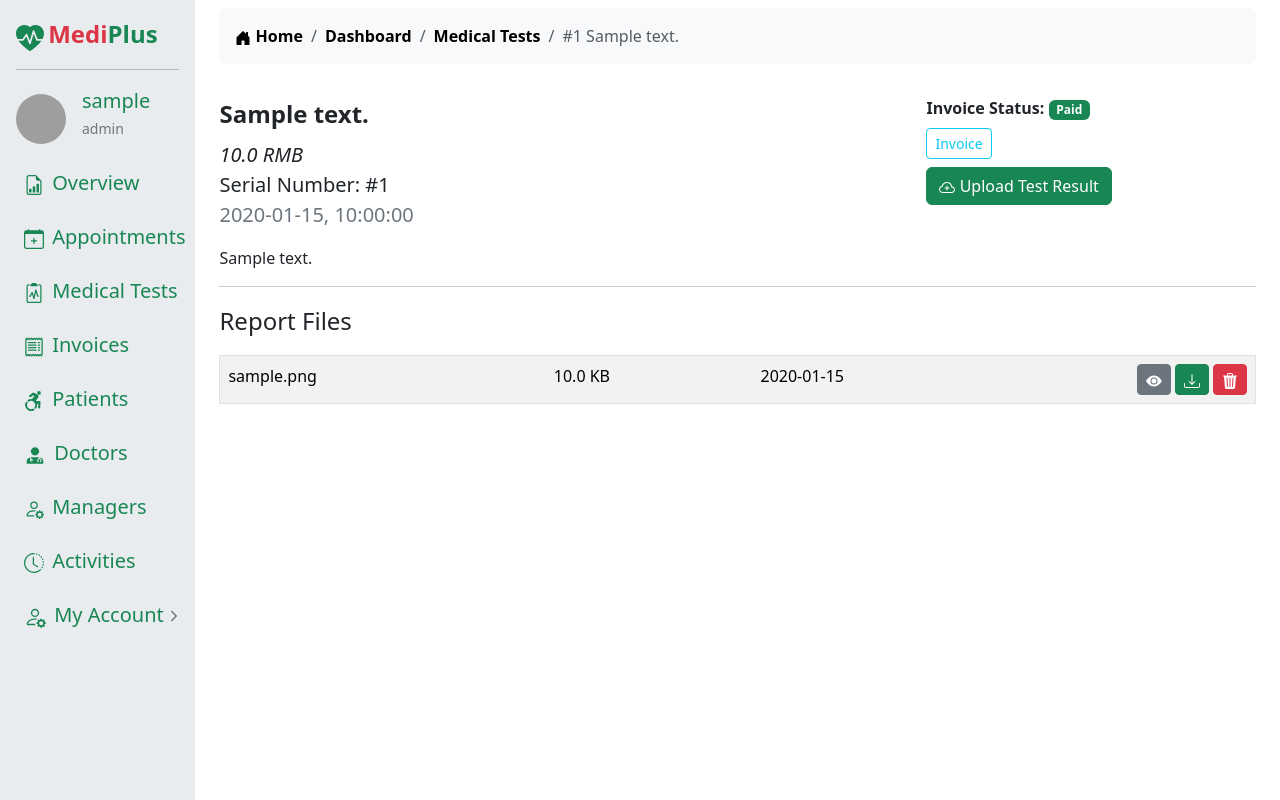
After one commit to alfa-echo-niner-ait/mediplus, a Flask app: page /dashboard/manager/tests/1 in a window 1280 px wide. The commit adds this page. Run offline with Flask 3, Linux system fonts and the light colour scheme; a user stored in the database is signed in; tables that the repository leaves empty hold one stand-in row (values such as "Sample post"); parts of the project's set-up code (start-up, migrations or seed data) failed here and were passed over; some libraries are stand-ins or nearby versions; grey boxes are pictures that could not be loaded.

Commit message:
Test report uploading and other fix!

```diff
--- a/src/manager/forms.py
+++ b/src/manager/forms.py
@@ -107,3 +107,17 @@ class UpdateInvoiceForm(FlaskForm):
     )
     payment_note = StringField("Payment Note")
     submit = SubmitField("Update")
+
+
+class Test_Result_Upload_Form(FlaskForm):
+    file_name = StringField("File Name", validators=[DataRequired()])
+    file = FileField(
+        "Pick a Record File",
+        validators=[
+            DataRequired(),
+            FileAllowed(
+                ["jpg", "jpeg", "png", "svg", "pdf"], "Please pick allowed format!"
+            ),
+        ],
+    )
+    submit = SubmitField("Upload New Record")
--- a/src/manager/routes.py
+++ b/src/manager/routes.py
@@ -1,3 +1,5 @@
+import os
+import secrets
 from flask import (
     Blueprint,
     render_template,
@@ -7,6 +9,7 @@ from flask import (
     request,
     session,
     abort,
+    current_app,
 )
 from flask_login import login_required, current_user
 from src.users.models import Users, User_Logs, Patients, Doctors, Managers
@@ -25,6 +28,7 @@ from .forms import (
     NewMedicalTestForm,
     UpdateMedicalTestForm,
     UpdateInvoiceForm,
+    Test_Result_Upload_Form,
 )
 from src.public.forms import SearchTestForm
 from src import db, hash_manager
@@ -50,7 +54,7 @@ def appointemnts():
     return render_template("manager/appointments.html", title="Appointments Management")
 
 
-@manager.route("/dashboard/tests", methods=["GET", "POST"])
+@manager.route("/dashboard/manager/tests", methods=["GET", "POST"])
 @login_required
 def tests():
     page_num = request.args.get("page", 1, int)
@@ -81,6 +85,89 @@ def tests():
         items=items,
         title="Tests Management",
     )
+
+
+@manager.route("/dashboard/manager/tests/<serial_number>", methods=["GET", "POST"])
+@login_required
+def test_details(serial_number):
+    upload_form = Test_Result_Upload_Form()
+
+    item = (
+        Medical_Test_Book.query.filter(Medical_Test_Book.serial_number == serial_number)
+        .join(Invoice_Items, Medical_Test_Book.invoice_item_id == Invoice_Items.item_id)
+        .join(Invoices, Invoice_Items.invoice_id == Invoices.invoice_id)
+        .join(Medical_Tests, Invoice_Items.test_id_ref == Medical_Tests.test_id)
+        .add_columns(
+            Medical_Test_Book.serial_number,
+            Invoice_Items.invoice_id,
+            Invoice_Items.item_desc,
+            Invoice_Items.item_price,
+            Invoices.status,
+            Invoices.invoice_date,
+            Invoices.invoice_time,
+            Invoices.invoice_patient_id,
+            Medical_Tests.test_desc,
+        )
+        .first_or_404()
+    )
+
+    files = Medical_Report_Files.query.filter(
+        Medical_Report_Files.test_book_serial == serial_number
+    ).all()
+
+    return render_template(
+        "manager/test_details.html",
+        item=item,
+        files=files,
+        upload_form=upload_form,
+        title=f"Test: {item.test_desc}",
+    )
+
+
+# Record file upload handler
+@manager.route("/dashboard/manager/tests/<serial_number>/upload", methods=["POST"])
+@login_required
+def upload_test_report(serial_number):
+    upload_form = Test_Result_Upload_Form()
+
+    # File upload form handler
+    if upload_form.validate_on_submit() and request.method == "POST":
+        file_name = upload_form.file_name.data
+        file = upload_form.file.data
+
+        date, time = get_datetime()
+        _, file_extension = os.path.splitext(file.filename)
+        random_hex = secrets.token_hex(20)
+        file_path_name = random_hex + file_extension
+
+        file_path = os.path.join(
+            current_app.root_path, "static/upload/manager/test_results/", file_path_name
+        )
+        file.save(file_path)
+        file_size_kb = float(format(os.path.getsize(file_path) / 1024, ".2f"))
+
+        # Add information to database
+        new_file = Medical_Report_Files(
+            serial_number,
+            file_name,
+            file_path_name,
+            file_size_kb,
+            current_user.id,
+            date,
+            time,
+        )
+        new_log = User_Logs(current_user.id, "Upload Test Result", date, time)
+        new_log.log_desc = f"Test Book Serial #{serial_number}, {file_name} ({file_size_kb} KB), file: {file_path_name}"
+
+        db.session.add(new_file)
+        db.session.add(new_log)
+        db.session.commit()
+
+        flash("File Uploaded Successfully!", category="success")
+        return redirect(url_for('manager.test_details', serial_number=serial_number))
+    else:
+        flash("Please select correct file format!", category="danger")
+        return redirect(url_for('manager.test_details', serial_number=serial_number))
 
 
 @manager.route("/dashboard/manager/tests/catalog", methods=["GET", "POST"])
--- a/src/templates/manager/invoice_update.html
+++ b/src/templates/manager/invoice_update.html
@@ -35,6 +35,9 @@
     <div class="d-flex justify-content-between">
         <div class="me-auto">
             <ul class="list-unstyled">
+                <li class="text-muted">
+                    <span class="fw-bold">Patiend ID:</span> {{ patient.p_id }}
+                </li>
                 <li class="text-muted">
                     <span class="fw-bold">
                         Patient:
--- /dev/null
+++ b/src/templates/manager/test_details.html
@@ -0,0 +1,126 @@
+{% extends 'layout/layout_manager.html' %}
+
+
+{% block content %}
+<div class="container">
+    <nav aria-label="breadcrumb">
+        <ol class="breadcrumb breadcrumb-chevron p-3 bg-body-tertiary rounded-3">
+            <li class="breadcrumb-item">
+                <a class="link-body-emphasis fw-semibold text-decoration-none" href="{{ url_for('public.index') }}">
+                    <svg width="16" height="16" fill="currentColor" class="bi" viewBox="0 0 16 16">
+                        <path
+                            d="M6.5 14.5v-3.505c0-.245.25-.495.5-.495h2c.25 0 .5.25.5.5v3.5a.5.5 0 0 0 .5.5h4a.5.5 0 0 0 .5-.5v-7a.5.5 0 0 0-.146-.354L13 5.793V2.5a.5.5 0 0 0-.5-.5h-1a.5.5 0 0 0-.5.5v1.293L8.354 1.146a.5.5 0 0 0-.708 0l-6 6A.5.5 0 0 0 1.5 7.5v7a.5.5 0 0 0 .5.5h4a.5.5 0 0 0 .5-.5" />
+                    </svg>
+                    Home
+                </a>
+            </li>
+            <li class="breadcrumb-item">
+                <a class="link-body-emphasis fw-semibold text-decoration-none" href="{{ url_for('public.dashboard') }}">
+                    Dashboard
+                </a>
+            </li>
+            <li class="breadcrumb-item">
+                <a class="link-body-emphasis fw-semibold text-decoration-none" href="{{ url_for('manager.tests') }}">
+                    Medical Tests
+                </a>
+            </li>
+            <li class="breadcrumb-item active">
+                #{{ item.serial_number }} {{ item.item_desc }}
+            </li>
+        </ol>
+    </nav>
+</div>
+
+<div class="container">
+    <div class="row">
+        <div class="col-md-6 col-lg-8 mt-3">
+            <div class="fs-4 fw-bold">
+                {{ item.item_desc }}
+            </div>
+            <div class="fs-5 mt-2 fst-italic">{{ item.item_price }} RMB</div>
+            <div class="fs-5">Serial Number: #{{ item.serial_number }}</div>
+            <div class="fs-5 text-secondary">{{ item.invoice_date }}, {{ item.invoice_time }}</div>
+            <div class="fs-6 text-break mt-3">
+                {%for line in item.test_desc %}{%if line=='\n'%}
+                <br>
+                {% else %}{{line}}{%endif%}{%endfor%}
+            </div>
+        </div>
+        <div class="col-md-6 col-lg-4 mt-3">
+            <div class="fs-6 fw-bold">
+                Invoice Status:
+                {% if item.status == "Unpaid" %}
+                <span class="badge bg-danger fw-bold">Unpaid</span>
+                {% else %}
+                <span class="badge bg-success fw-bold">Paid</span>
+                {% endif %}
+            </div>
+            <a href="{{ url_for('manager.invoice_update', id=item.invoice_id)}}" target="_blank"
+                class="btn btn-outline-info btn-sm pop mt-2">
+                Invoice
+            </a>
+            <br>
+            <button type="button" class="btn btn-success mt-2" data-bs-toggle="modal" data-bs-target="#uploadModal">
+                <svg width="16" height="16" fill="currentColor" class="bi" viewBox="0 0 16 16">
+                    <path fill-rule="evenodd"
+                        d="M8 5.5a.5.5 0 0 1 .5.5v1.5H10a.5.5 0 0 1 0 1H8.5V10a.5.5 0 0 1-1 0V8.5H6a.5.5 0 0 1 0-1h1.5V6a.5.5 0 0 1 .5-.5" />
+                    <path
+                        d="M4.406 3.342A5.53 5.53 0 0 1 8 2c2.69 0 4.923 2 5.166 4.579C14.758 6.804 16 8.137 16 9.773 16 11.569 14.502 13 12.687 13H3.781C1.708 13 0 11.366 0 9.318c0-1.763 1.266-3.223 2.942-3.593.143-.863.698-1.723 1.464-2.383m.653.757c-.757.653-1.153 1.44-1.153 2.056v.448l-.445.049C2.064 6.805 1 7.952 1 9.318 1 10.785 2.23 12 3.781 12h8.906C13.98 12 15 10.988 15 9.773c0-1.216-1.02-2.228-2.313-2.228h-.5v-.5C12.188 4.825 10.328 3 8 3a4.53 4.53 0 0 0-2.941 1.1z" />
+                </svg>
+                Upload Test Result
+            </button>
+        </div>
+    </div>
+    <hr>
+</div>
+
+<div class="container mt-3">
+    <div class="fs-4 fw-light mb-3">
+        Report Files
+    </div>
+
+    {% if files %}
+        <table class="table table-striped border">
+            {% for file in files %}
+            <tr>
+                <td class="fw-light">{{ file.file_name }}</td>
+                <td class="text-center fw-light">{{ file.file_size_kb }} KB</td>
+                <td class="text-center fw-light">{{ file.upload_date }}</td>
+                <td class="text-end">
+                    <a href="{{ url_for('patient.view_file', id=file.file_id) }}" class="btn btn-sm btn-secondary fw-light">
+                        <svg width="16" height="16" fill="currentColor" class="bi" viewBox="0 0 16 16">
+                            <path d="M10.5 8a2.5 2.5 0 1 1-5 0 2.5 2.5 0 0 1 5 0" />
+                            <path
+                                d="M0 8s3-5.5 8-5.5S16 8 16 8s-3 5.5-8 5.5S0 8 0 8m8 3.5a3.5 3.5 0 1 0 0-7 3.5 3.5 0 0 0 0 7" />
+                        </svg>
+                    </a>
+                    <a href="{{ url_for('patient.download_file', file_id=file.file_id) }}"
+                        class="btn btn-sm btn-success fw-light">
+                        <svg width="16" height="16" fill="currentColor" class="bi" viewBox="0 0 16 16">
+                            <path
+                                d="M.5 9.9a.5.5 0 0 1 .5.5v2.5a1 1 0 0 0 1 1h12a1 1 0 0 0 1-1v-2.5a.5.5 0 0 1 1 0v2.5a2 2 0 0 1-2 2H2a2 2 0 0 1-2-2v-2.5a.5.5 0 0 1 .5-.5" />
+                            <path
+                                d="M7.646 11.854a.5.5 0 0 0 .708 0l3-3a.5.5 0 0 0-.708-.708L8.5 10.293V1.5a.5.5 0 0 0-1 0v8.793L5.354 8.146a.5.5 0 1 0-.708.708z" />
+                        </svg>
+                    </a>
+                    <a href="{{ url_for('patient.delete_record', id=file.file_id)}}" class="btn btn-sm btn-danger fw-light"
+                        onclick="return confirm('Delete file: {{ file.file_name }}?')">
+                        <svg width="16" height="16" fill="currentColor" class="bi" viewBox="0 0 16 16">
+                            <path
+                                d="M11 1.5v1h3.5a.5.5 0 0 1 0 1h-.538l-.853 10.66A2 2 0 0 1 11.115 16h-6.23a2 2 0 0 1-1.994-1.84L2.038 3.5H1.5a.5.5 0 0 1 0-1H5v-1A1.5 1.5 0 0 1 6.5 0h3A1.5 1.5 0 0 1 11 1.5m-5 0v1h4v-1a.5.5 0 0 0-.5-.5h-3a.5.5 0 0 0-.5.5M4.5 5.029l.5 8.5a.5.5 0 1 0 .998-.06l-.5-8.5a.5.5 0 1 0-.998.06m6.53-.528a.5.5 0 0 0-.528.47l-.5 8.5a.5.5 0 0 0 .998.058l.5-8.5a.5.5 0 0 0-.47-.528M8 4.5a.5.5 0 0 0-.5.5v8.5a.5.5 0 0 0 1 0V5a.5.5 0 0 0-.5-.5" />
+                        </svg>
+                    </a>
+                </td>
+            </tr>
+            {% endfor %}
+        </table>
+    {% else %}
+        <div class="text-danger">
+            No report file found for this test!
+        </div>
+    {% endif %}
+
+</div>
+{% include '/manager/upload_result_modal.html' %}
+
+{% endblock content %}
--- /dev/null
+++ b/src/templates/manager/upload_result_modal.html
@@ -0,0 +1,56 @@
+<div class="modal" id="uploadModal">
+    <div class="modal-dialog modal-dialog-centered">
+        <div class="modal-content">
+            <!-- Header -->
+            <div class="modal-header bg-secondary-subtle">
+                <h4 class="modal-title">Upload Test Result File</h4>
+                <button type="button" class="btn-close bg-danger" data-bs-dismiss="modal"></button>
+            </div>
+            <!-- Body -->
+            <div class="modal-body">
+                <!-- Notice -->
+                <div class="alert alert-warning alert-dismissible fade show fw-light" role="alert">
+                    <svg xmlns="http://www.w3.org/2000/svg" width="18" height="18" fill="currentColor"
+                        class="bi flex-shrink-0" viewBox="0 0 16 16">
+                        <path
+                            d="M8 16A8 8 0 1 0 8 0a8 8 0 0 0 0 16m.93-9.412-1 4.705c-.07.34.029.533.304.533.194 0 .487-.07.686-.246l-.088.416c-.287.346-.92.598-1.465.598-.703 0-1.002-.422-.808-1.319l.738-3.468c.064-.293.006-.399-.287-.47l-.451-.081.082-.381 2.29-.287zM8 5.5a1 1 0 1 1 0-2 1 1 0 0 1 0 2" />
+                    </svg>
+                    <strong>Only PDF, JPEG, PNG</strong> file types are supported.
+                    <button type="button" class="btn-close" data-bs-dismiss="alert" aria-label="Close"></button>
+                </div>
+                <form action="{{ url_for('manager.upload_test_report', serial_number=item.serial_number)}}"
+                    method="post" enctype="multipart/form-data">
+                    {{ upload_form.hidden_tag() }}
+                    <!-- File -->
+                    <div class="mb-3">
+                        {{ upload_form.file.label(class='form-label') }}
+                        {{ upload_form.file(class='form-control') }}
+                        {% if upload_form.file.errors %}
+                        <div class="invalid-feedback">
+                            {% for error in upload_form.file.errors %}
+                            {{ error }}
+                            {% endfor %}
+                        </div>
+                        {% endif %}
+                    </div>
+                    <!-- File Name -->
+                    <div class="mb-3">
+                        {{ upload_form.file_name.label(class='form-label') }}
+                        {{ upload_form.file_name(class='form-control', placeholder='Type File Name Details') }}
+                        {% if upload_form.file_name.errors %}
+                        <div class="invalid-feedback">
+                            {% for error in upload_form.file_name.errors %}
+                            {{ error }}
+                            {% endfor %}
+                        </div>
+                        {% endif %}
+                    </div>
+                    <!-- Upload Button -->
+                    <div class="mb-3">
+                        {{ upload_form.submit(class='btn btn-primary fw-bold text-white mt-2 mb-2') }}
+                    </div>
+                </form>
+            </div>
+        </div>
+    </div>
+</div>
--- a/src/templates/public/invoice.html
+++ b/src/templates/public/invoice.html
@@ -49,12 +49,16 @@
                         <div class="me-auto">
                             <ul class="list-unstyled">
                                 <li class="text-muted">
+                                    <span class="fw-bold">Patiend ID:</span> {{ patient.p_id }}
+                                </li>
+                                <li class="text-muted">
                                     <span class="fw-bold">
                                         Patient:
                                     </span>
                                     <span class="text-capitalize">
                                         {{ patient.last_name }} {{ patient.first_name }}
                                     </span>
+                                </li>
                                 </li>
                                 <li class="text-muted">
                                     <span class="fw-bold">Phone:</span> {{ patient.phone }}
```
Also changed, not shown: src/templates/manager/tests.html (+9 -5 lines), src/templates/patient/test_report.html (+48 -7 lines), src/templates/patient/tests.html (+4 -4 lines), 2 other files.
